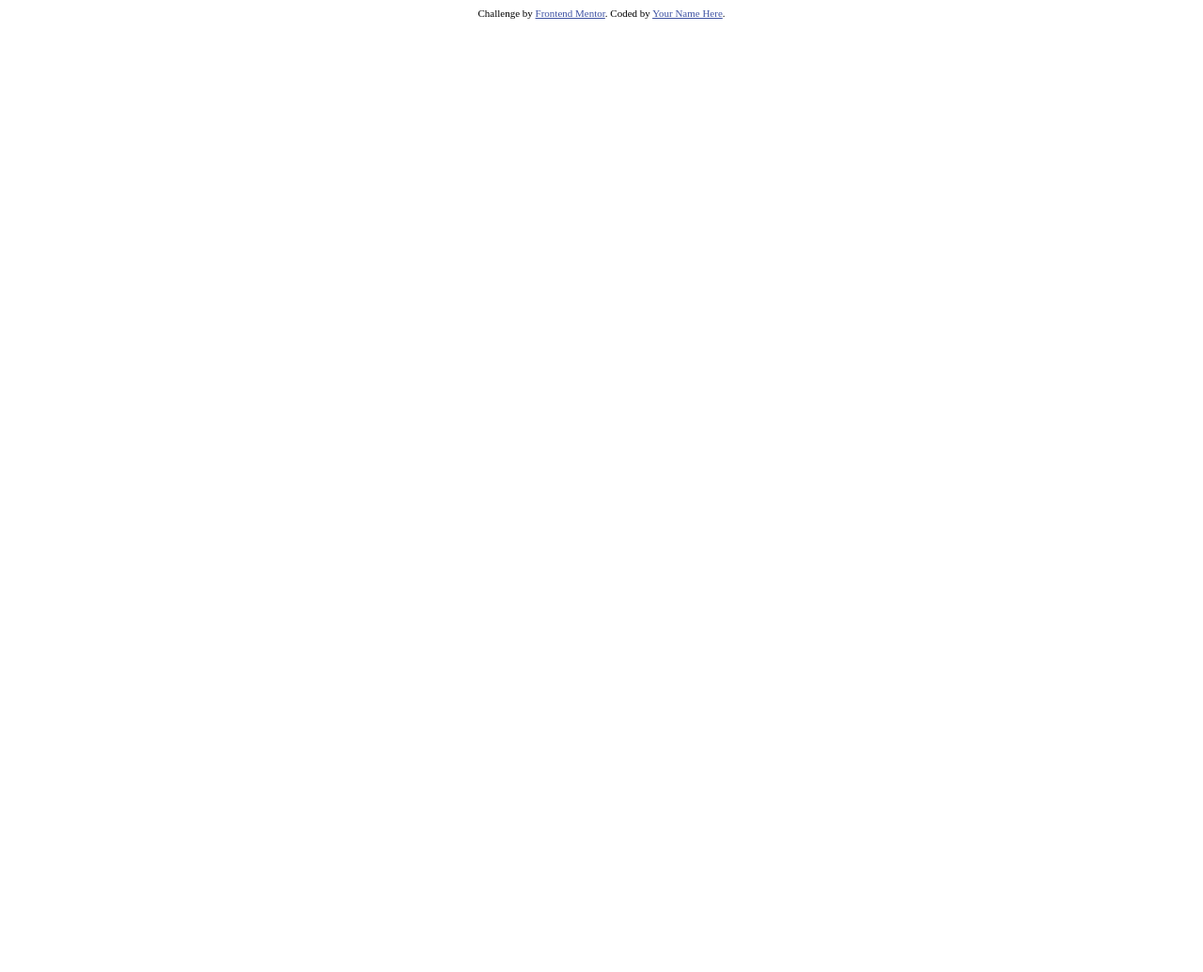
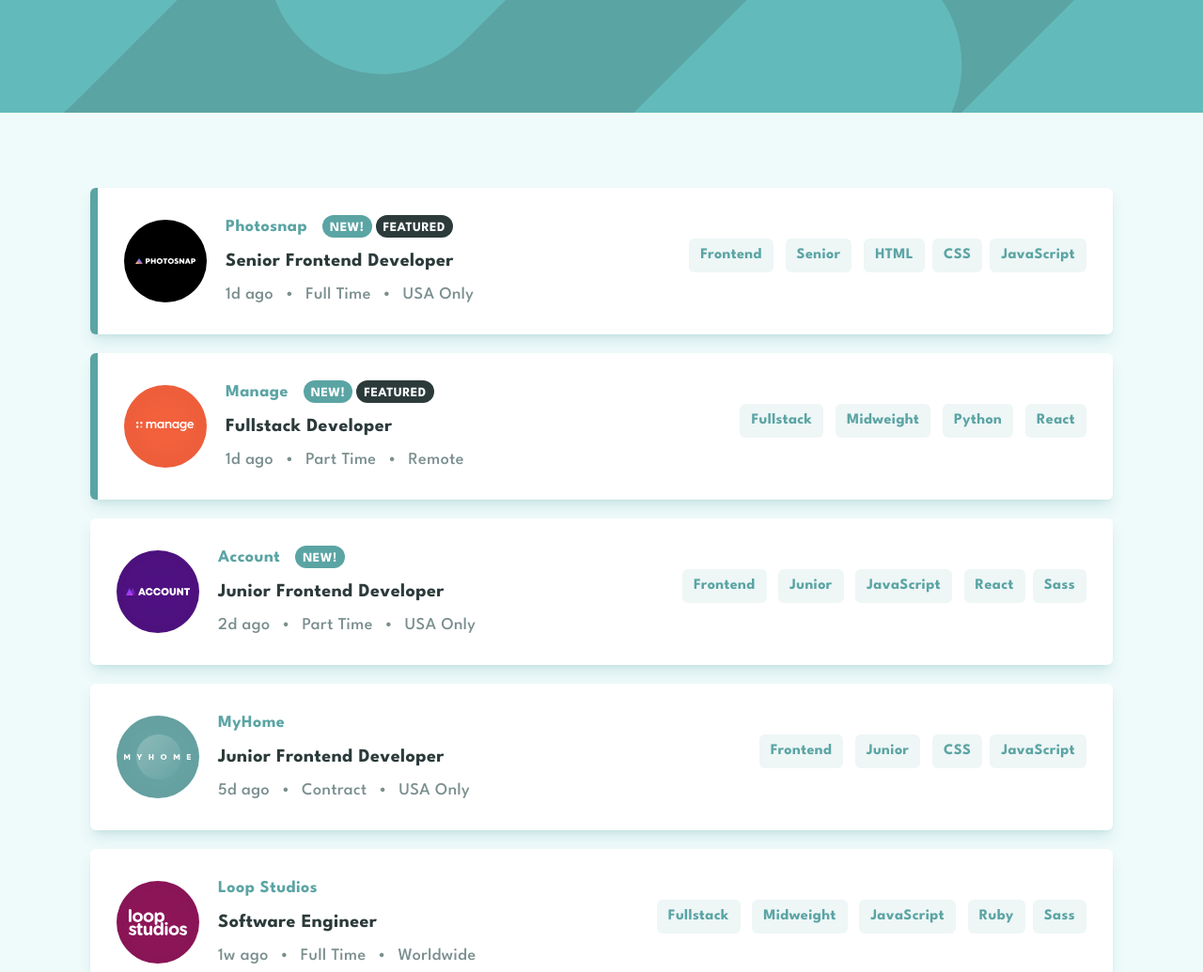
Before and after one commit to Afnanmk/static-job-listings, a plain HTML site: page index.html in a window 1280 px wide. Shown: the top 1035 px of the page at 94% size. Before the commit the page ends 800 px from the top, so only its background shows below. Drawn offline with nearby package versions, Linux system fonts and the light colour scheme.

Commit message:
first commit

```diff
--- a/index.html
+++ b/index.html
@@ -4,7 +4,10 @@
     <meta charset="UTF-8" />
     <meta name="viewport" content="width=device-width, initial-scale=1.0" />
     <!-- displays site properly based on user's device -->
-
+    <link rel="preconnect" href="https://fonts.googleapis.com">
+<link rel="preconnect" href="https://fonts.gstatic.com" crossorigin>
+<link href="https://fonts.googleapis.com/css2?family=League+Spartan:wght@500;700&display=swap" rel="stylesheet">
+    <link rel="stylesheet" href="style.css" type="text/tailwindcss">
     <link
       rel="icon"
       type="image/png"
@@ -12,6 +15,33 @@
       href="./images/favicon-32x32.png"
     />
 
+    <script src="https://cdn.tailwindcss.com"></script>
+    <script>
+      tailwind.config = {
+        theme: {
+          screens: {
+
+
+          },
+          extend: {
+            colors: {
+              primary: 'hsl(180, 29%, 50%)',
+              backgroundColor: 'hsl(180, 52%, 96%)',
+              filterBg: 'hsl(180, 31%, 95%)',
+              lightText: 'hsl(180, 8%, 52%)',
+              dark: 'hsl(180, 14%, 20%)',
+
+            },
+            fontFamily: {
+              display: ['League Spartan', 'sans-serif']
+            },
+            backgroundImage: {
+              'hero-pattern': "url('/images/bg-header-desktop.svg')"
+            }
+          }
+        }
+      }
+    </script>
     <title>Frontend Mentor | Job Listings</title>
 
     <!-- Feel free to remove these styles or customise in your own stylesheet 👍 -->
@@ -23,16 +53,54 @@
       .attribution a {
         color: hsl(228, 45%, 44%);
       }
+      .tags > button{
+        margin-right: 0.5rem;
+        margin-bottom: 0.7rem;
+}
+      .tags > button:last-child {
+        margin-right: 0;
+      }
     </style>
   </head>
-  <body>
+  <body class="font-display bg-backgroundColor text-lg">
+    <header class="bg-hero-pattern bg-no-repeat h-[120px] bg-cover bg-primary mx-auto"></header>
+    <main class="h-10 container w-[85%] max-w-[1440px] mx-auto relative">
+
+      <div id="filterBar" class="hidden flex justify-between font-bold rounded-md text-primary tracking-wide bg-white absolute w-full left-[50%] -translate-x-[50%] -translate-y-[50%] py-6 px-8 shadow-lg shadow-primary/20 ">
+         <!-- <div class="flex flex-wrap gap-5" id="filterTags">
+          <div class="flex" id="tag1">
+            <div class="bg-filterBg py-1 px-3 rounded-l-md">Frontend</div>
+            <button class="bg-primary px-3 rounded-r-md transition duration-200 ease-in hover:bg-dark"><img src="images/icon-remove.svg" alt="Remove Icon"></button>
+          </div>
+          <div class="flex" id="tag2">
+            <div class="bg-filterBg py-1 px-3 rounded-l-md">Senior</div>
+            <button class="bg-primary px-3 rounded-r-md transition duration-200 ease-in hover:bg-dark"><img src="images/icon-remove.svg" alt="Remove Icon"></button>
+          </div>
+         </div> -->
+        <button id="clear" class="hover:underline">Clear</button>
+      </div>
 
 
-    <div class="attribution">
+      <!-- JOB LIST STARTS -->
+      <div id="jobList" class="pt-[5rem] pb-24">
+
+      </div>
+    </main>
+
+
+
+
+
+
+    <!-- <div class="attribution">
       Challenge by
       <a href="https://www.frontendmentor.io?ref=challenge" target="_blank"
         >Frontend Mentor</a
       >. Coded by <a href="#">Your Name Here</a>.
-    </div>
+    </div> -->
+    <script src="main.js"></script>
   </body>
+
+
+
 </html>
--- /dev/null
+++ b/main.js
@@ -0,0 +1,61 @@
+// Global Selectors
+const joblistContainer = document.querySelector('#jobList')
+const filterBar =  document.querySelector("#filterBar")
+const clear = document.querySelector("#clear")
+
+// Global Variables
+
+
+
+// fetch is used to get the data from data.json file dynamically in html.
+fetch('./data.json')
+.then(res => {
+   if(!res.ok) {
+    throw new Error('Failed to fetch data')
+   }
+   return res.json()
+})
+.then(data => {
+    data.forEach(data => {
+
+        let language = data.languages.map(lang => `<button class="filterBtns tracking-wide bg-filterBg py-1 px-3 rounded-md transition duration-200 ease-in hover:bg-primary hover:text-white"><span>${lang}</span></button>`).join('')
+
+        let tool = data.tools.map(tool => `<button class="filterBtns tracking-wide bg-filterBg py-1 px-3 rounded-md transition duration-200 ease-in hover:bg-primary hover:text-white"><span>${tool}</span></button>`).join('')
+
+
+        // Add job list in the job list container
+        joblistContainer.insertAdjacentHTML('beforeend', `<div class="card max-[767px]:flex-col max-[767px]:items-start max-[767px]:relative max-[767px]:mb-14 flex justify-between items-center rounded-md bg-white shadow-lg shadow-primary/20 p-7 max-[430px]:p-5 mb-5 ${data.featured ? "border-l-8" : ''} border-primary tracking-wide font-bold">
+        <div class="flex gap-5 items-center pr-8">
+        <div class="max-[767px]:absolute max-[767px]:-top-8"><img class="max-w-none max-[767px]:w-[75%]" src="${data.logo}" alt="Company Logo"></div>
+        <div class="max-[767px]:pt-4 max-[767px]:flex max-[767px]:flex-col max-[767px]:gap-3">
+          <div class="flex items-baseline gap-1">
+          <h1 class="text-primary mr-3">${data.company}</h1>
+          ${data.new ? '<span class="text-white bg-primary rounded-full pt-1 px-2 text-sm">NEW!</span>' : ''}
+          ${data.featured ? '<span class="text-white bg-dark rounded-full pt-1 px-2 text-sm">FEATURED</span>' : ''}
+
+        </div>
+          <h2 class="text-dark text-xl cursor-pointer hover:text-primary transition duration-200 ease-in py-2">${data.position}</h2>
+          <div class="flex gap-3 max-[400px]:gap-1 items-center text-lightText font-light">
+            <p>${data.postedAt}</p>
+            <p>&#8226;</p>
+            <p>${data.contract}</p>
+            <p>&#8226;</p>
+            <p>${data.location}</p>
+          </div>
+        </div>
+      </div>
+      <div class="max-[767px]:border-[0.20px] max-[767px]:border-lightText max-[767px]:w-full max-[767px]:my-5"></div>
+       <div class="tags text-primary gap-3 items-center text-[1rem]">
+         <button class="filterBtns tracking-wide bg-filterBg py-1 px-3 rounded-md transition duration-200 ease-in hover:bg-primary hover:text-white"><span>${data.role}</span></button>
+         <button class="filterBtns tracking-wide bg-filterBg py-1 px-3 rounded-md transition duration-200 ease-in hover:bg-primary hover:text-white"><span>${data.level}</span></button>
+        ${language}
+        ${tool}
+       </div>
+      </div>`)
+    })
+})
+
+
+// functionality for filtering by tags
+const filterTablets = document.querySelectorAll('.filterBtns')
+const jobCards = document.querySelectorAll('.card')
--- /dev/null
+++ b/style.css
@@ -0,0 +1,3 @@
+@tailwind base;
+@tailwind components;
+@tailwind utilities;
```
Also changed, not shown: tailwind.config.js (added).
